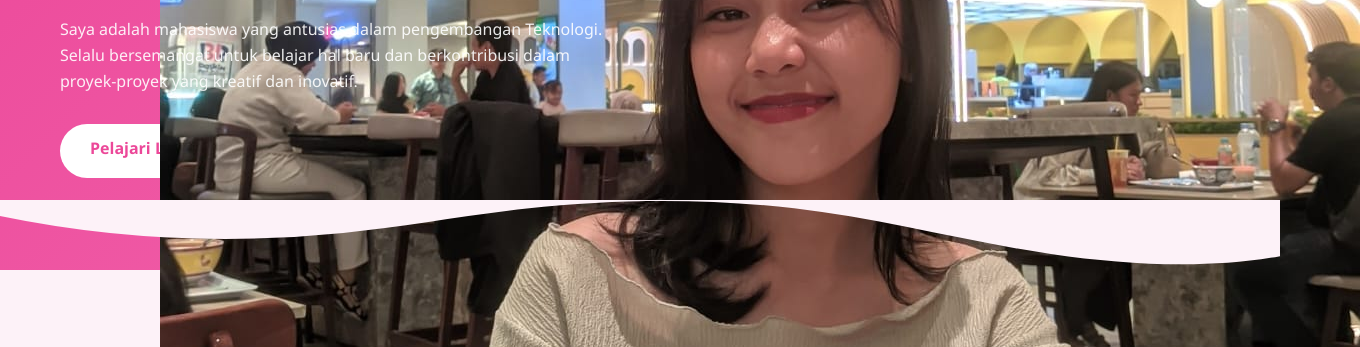
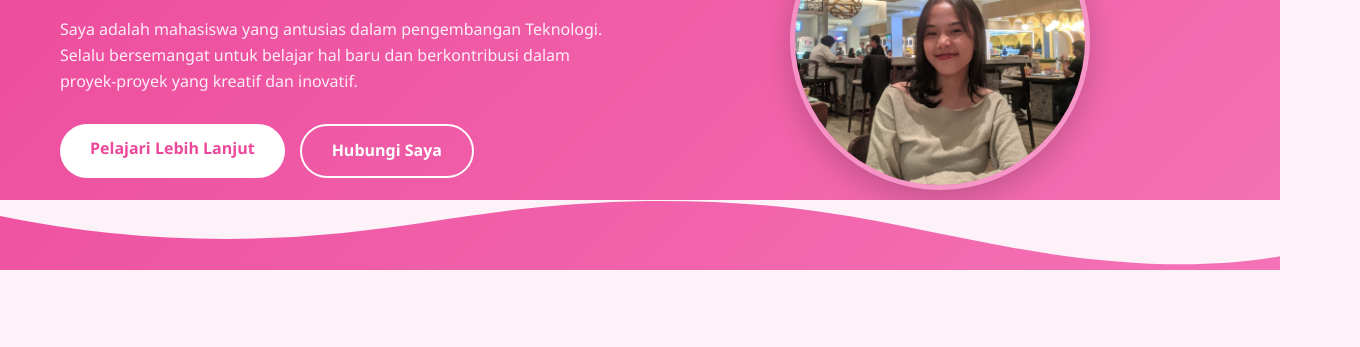
Before and after one commit to tsyamlg/tsyamlg.github.io, a plain HTML site: page index.html in a window 1280 px wide. Shown: the part 230-577 px from the top of the page, 1360 px wide, since content can reach past the window. Drawn offline with Linux system fonts and the light colour scheme.

Commit message:
Update style.css

```diff
--- a/style.css
+++ b/style.css
@@ -196,17 +196,16 @@ body {
     display: flex;
     justify-content: center;
     align-items: center;
-    background-color: rgba(255, 255, 255, 0.2);
-    border-radius: 20px;
-    display: flex;
-    justify-content: center;
-    align-items: center;
-    width: 200px;
-    height: 300px;
-    border: 3px solid rgba(255, 255, 255, 0.3);
-    color: rgba(255, 255, 255, 0.8);
 }
 
+.profile-image {
+    width: 300px;
+    height: 300px;
+    border-radius: 50%;
+    object-fit: cover;
+    border: 5px solid rgba(255, 255, 255, 0.3);
+    box-shadow: 0 10px 30px rgba(0, 0, 0, 0.2);
+}
 
 .hero-wave {
     position: absolute;
@@ -671,6 +670,11 @@ section {
         justify-content: center;
     }
 
+    .profile-image {
+        width: 250px;
+        height: 250px;
+    }
+
     .timeline::before {
         left: 20px;
     }
```
